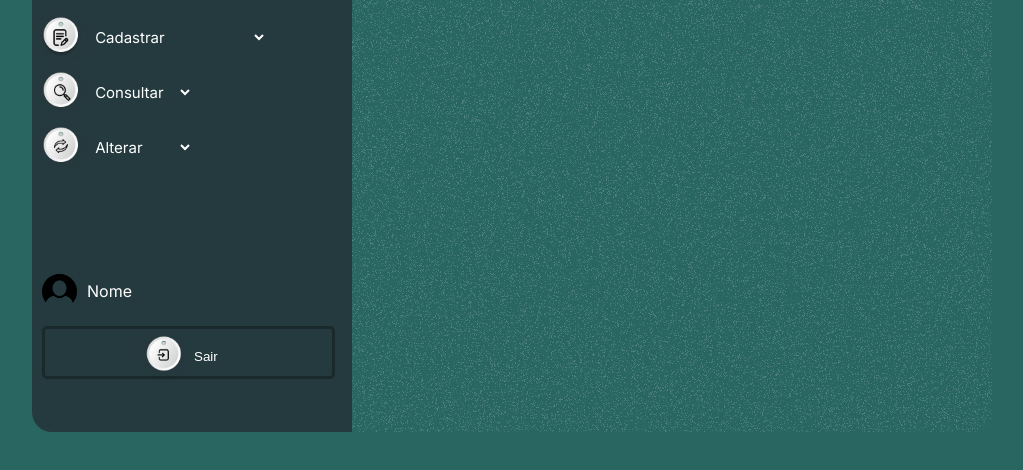
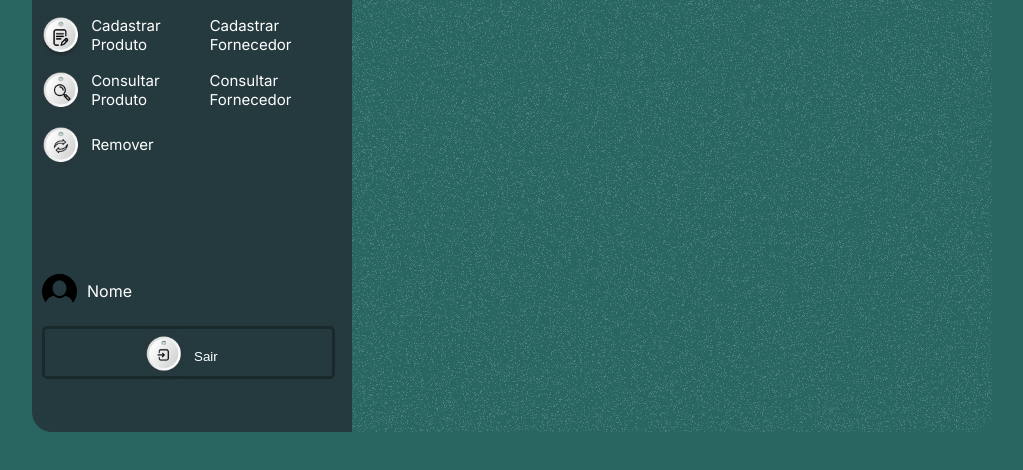
Before and after one commit to EasyShipSolutions/EasyShipSolutions, a plain HTML site: page tela-inicial.html in a window 1280 px wide. Shown: the part 160-630 px from the top of the page, without its empty margins (168-1191 px from the left). Drawn offline with Linux system fonts and the light colour scheme.

Commit message:
tela inicial e remover modificada

```diff
--- a/tela-inicial.css
+++ b/tela-inicial.css
@@ -23,9 +23,6 @@ body{
     border-top-left-radius: 20px;
     border-bottom-left-radius: 20px;
     transition: width 0.3s ease;
-}
-.menu option{
-    background-color: rgba(37, 58, 63, 1);
 }
 .menu2{
     display: flex;
@@ -85,11 +82,12 @@ h4{
     margin-top: 20px;
 
 }
-.cadastrar select{
+.cadastrar span{
     background: unset;
     border: none;
     color: white;
     font-family: 'Inter', sans-serif;
+    margin-top:6px;
     font-size: 15px;
 }
 .cadastrar img{
@@ -101,30 +99,32 @@ h4{
     font-family: 'Inter', sans-serif;
     height: 300;
 }
-.consultar select{
+.consultar span{
     background: unset;
     border: none;
     color: white;
+    margin-top:6px;
     font-family: 'Inter', sans-serif;
     font-size: 15px;
 }
 .consultar img{
     height: 55px;
 }
-.alterar{
+.remover{
     display: flex;
     flex-direction: row;
     font-family: 'Inter', sans-serif;
     height: 300;
 }
-.alterar select{
+.remover span{
     background: unset;
     border: none;
     color: white;
     font-family: 'Inter', sans-serif;
+    margin-top: 15px;
     font-size: 15px;
 }
-.alterar  img{
+.remover  img{
     height: 55px;
 }
 .sair{
--- a/tela-inicial.html
+++ b/tela-inicial.html
@@ -18,27 +18,20 @@
             </div>
                 <div class="cadastrar">
                         <img src="imagens/Cadastrar.png"alt="">
-                        <select name="Cadastrar" id="" >
-                        <option value="">Cadastrar</option>
-                        <option value="V1" onclick="window.location.href='cadastrar-produtos.html'">Cadastrar Produto</option>
-                        <option value="V2">Cadastrar Fornecedor</option>
-                        </select>
+
+
+                        <span onclick="window.location.href='cadastrar-produtos.html'">Cadastrar Produto</span>
+                        <span onclick="window.location.href=''">Cadastrar Fornecedor</span>
+
                 </div>
                 <div class="consultar">
                         <img src="imagens/Procurar.png" alt="">
-                        <select>
-                            <option value="" >Consultar</option>
-                            <option value="">Produto</option>
-                            <option value="">Fornecedor</option>
-                        </select>
+                        <span onclick="window.location.href='cadastrar-produtos.html'">Consultar Produto</span>
+                        <span onclick="window.location.href=''">Consultar Fornecedor</span>
                 </div>
-                <div class="alterar">
+                <div class="remover">
                         <img src="imagens/Alterar.png" alt="">
-                        <select>
-                            <option value="" >Alterar</option>
-                            <option value="">Produto</option>
-                            <option value="">Fornecedor</option>
-                        </select>
+                        <span onclick="window.location.href='remover-produto.html'">Remover</span>
                 </div>
                 <div  class="sair">
                     <div class="usuario">
--- a/tela-inicial.js
+++ b/tela-inicial.js
@@ -11,6 +11,3 @@ function esconder() {
     let barraLateral2 = document.getElementById('menuzim');
     barraLateral2.classList = "menu";
   }
-  function red{
-
-  }
```
Also changed, not shown: cadastrar-produto.js (+2 -13 lines).
